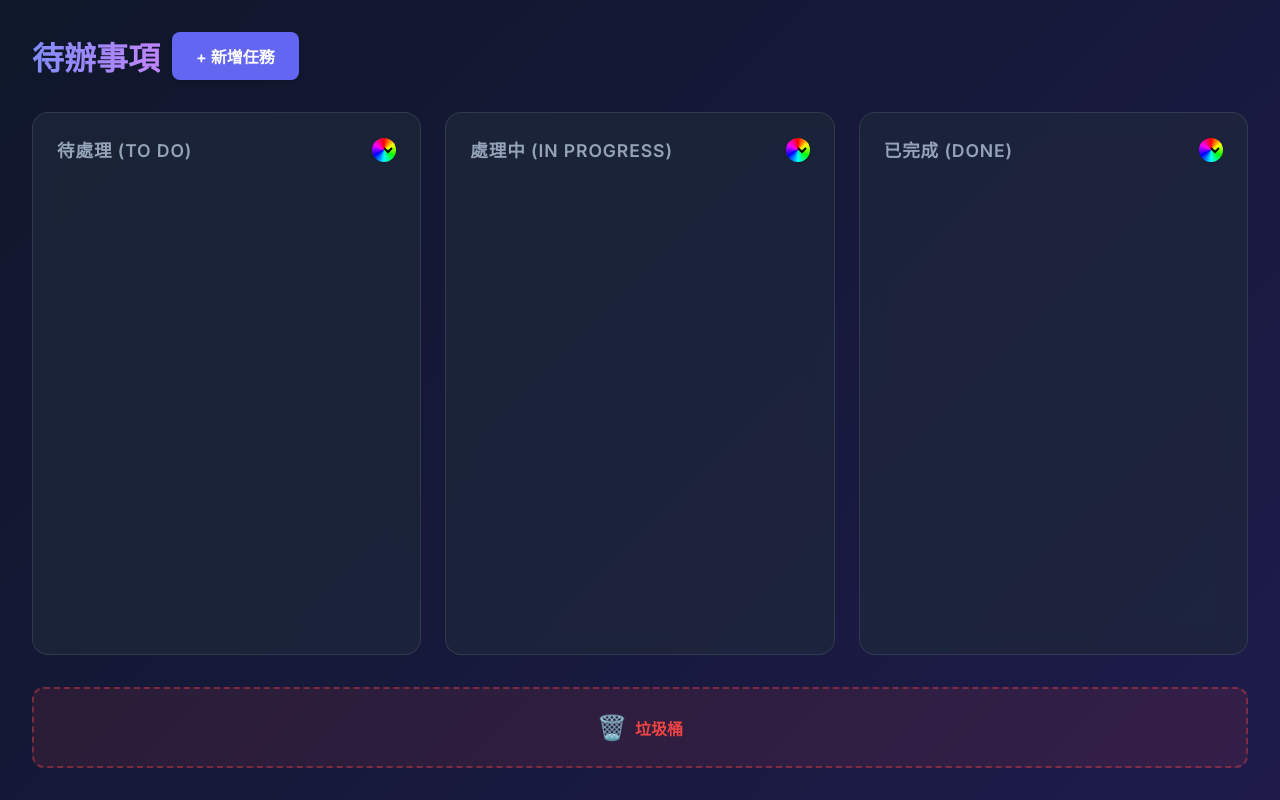
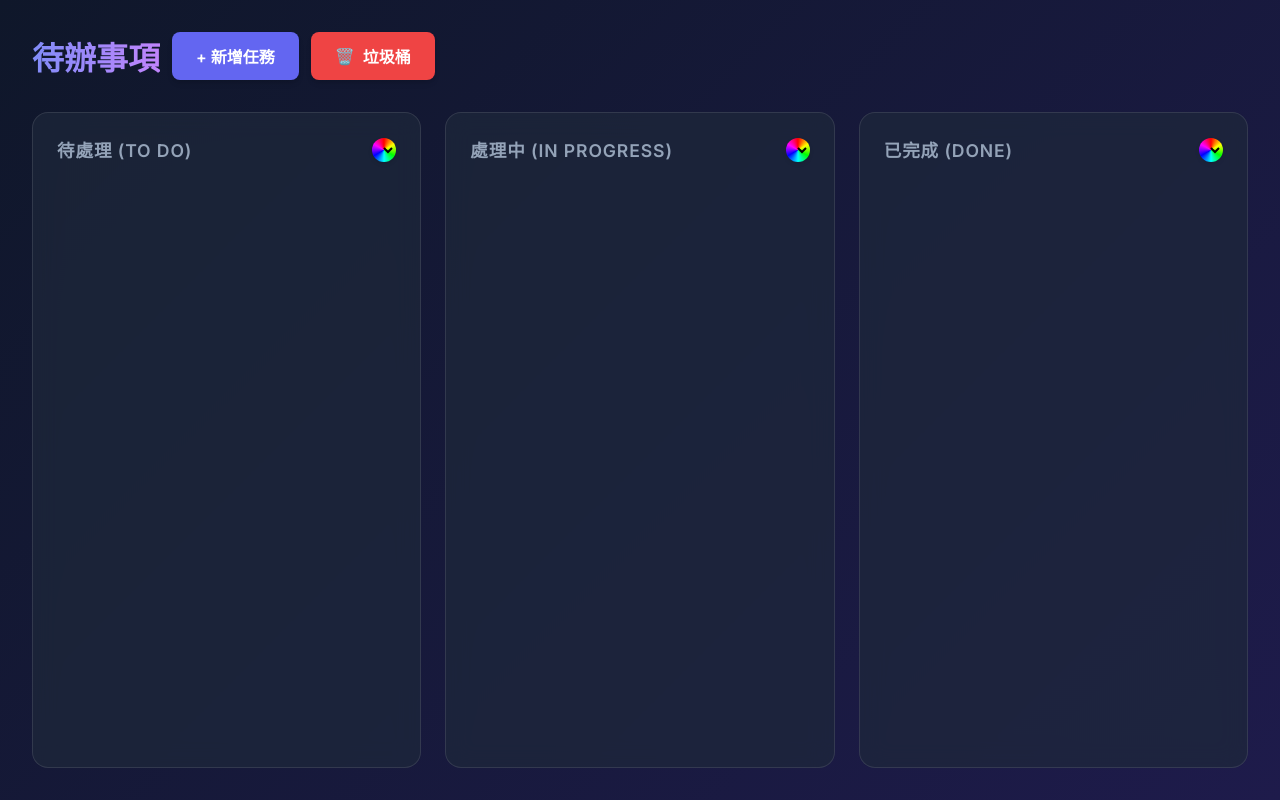
Before and after one commit to jim13liu/TODODashboard, a website: page index.html in a window 1280 px wide. Drawn offline with Linux system fonts and the light colour scheme; no server answers.

Commit message:
將垃圾桶區塊移到新增任務右方，寛度與新增任務區塊相同

```diff
--- a/index.html
+++ b/index.html
@@ -203,29 +203,29 @@
 
         /* Trash Zone */
         .trash-zone {
-            margin-top: 2rem;
-            background: rgba(239, 68, 68, 0.1);
-            border: 2px dashed rgba(239, 68, 68, 0.4);
-            border-radius: 12px;
-            padding: 1.5rem;
-            text-align: center;
-            color: var(--danger);
-            font-weight: 600;
-            transition: all 0.3s ease;
-            display: flex;
-            justify-content: center;
+            display: inline-flex;
             align-items: center;
             gap: 0.5rem;
+            background: var(--danger);
+            color: white;
+            border: none;
+            padding: 0.75rem 1.5rem;
+            border-radius: 8px;
+            font-size: 1rem;
+            font-weight: 600;
+            cursor: pointer;
+            transition: all 0.2s ease;
+            box-shadow: 0 4px 6px -1px rgba(0, 0, 0, 0.1), 0 2px 4px -1px rgba(0, 0, 0, 0.06);
         }
-
+        .trash-zone:hover {
+            background: var(--danger-hover);
+            transform: translateY(-2px);
+            box-shadow: 0 10px 15px -3px rgba(0, 0, 0, 0.1), 0 4px 6px -2px rgba(0, 0, 0, 0.05);
+        }
         .trash-zone.drag-over {
             background: rgba(239, 68, 68, 0.2);
             border-color: var(--danger);
             transform: scale(1.02);
-        }
-
-        .trash-icon {
-            font-size: 1.5rem;
         }
 
         /* Modal */
@@ -331,9 +331,10 @@
     </datalist>
 
     <header>
-        <h1>待辦事項</h1>
-        <button class="btn" id="addBtn">+ 新增任務</button>
-    </header>
+    <h1>待辦事項</h1>
+    <button class="btn" id="addBtn">+ 新增任務</button>
+    <div class="trash-zone" id="trash-zone"><span class="trash-icon">🗑️</span> 垃圾桶</div>
+</header>
 
     <div class="board">
         <div class="column" data-column="todo">
@@ -359,9 +360,7 @@
         </div>
     </div>
 
-    <div class="trash-zone" id="trash-zone">
-        <span class="trash-icon">🗑️</span> 垃圾桶
-    </div>
+<!-- Trash zone moved to header -->
 
     <!-- Add Task Modal -->
     <div class="modal-overlay" id="addModal">
```
